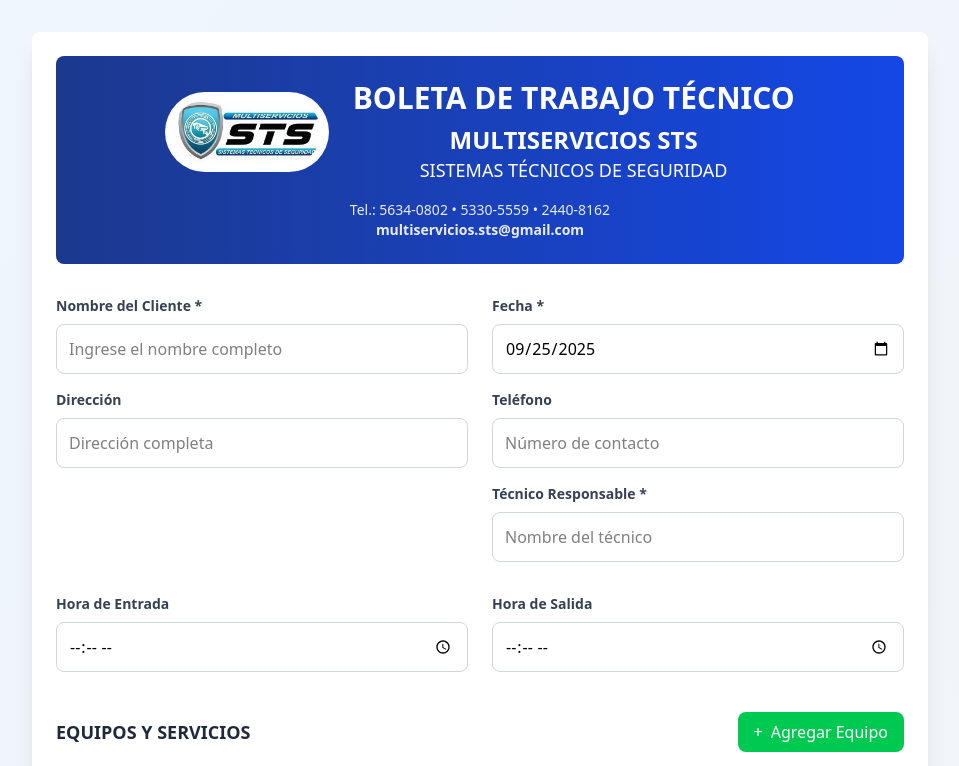
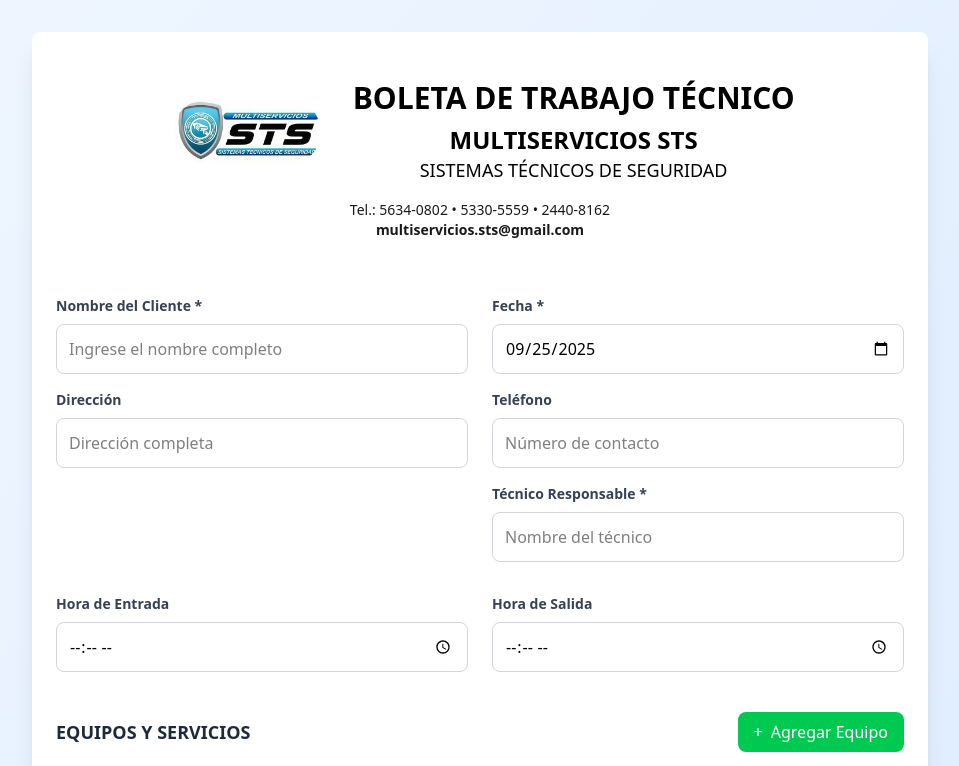
Before and after one commit to CristiaRosas/Boletas-de-trabajos-Multiservicios, a React (Vite) app: page / in a window 1280 px wide. Shown: the top 766 px of the page, without its empty margins (160-1119 px from the left). Built offline with nearby package versions, Linux system fonts and the light colour scheme.

Commit message:
cambio de diseño

```diff
--- a/src/pages/InformeControl.jsx
+++ b/src/pages/InformeControl.jsx
@@ -413,11 +413,11 @@
   };
 
   return (
-    <div className="min-h-screen bg-gradient-to-br from-blue-50 to-gray-100 py-8">
+    <div className="min-h-screen bg-gradient-to-br from-blue-50 to-blue-100 py-8">
       <div className="container mx-auto p-6 bg-white rounded-lg shadow-xl max-w-4xl">
 
         {/* Encabezado mejorado */}
-        <div className="text-center mb-8 p-6 bg-gradient-to-r from-blue-900 to-blue-700 text-white rounded-lg">
+        <div className="text-center mb-8 p-6 bg-gradient-to-r from-white-900 to-white-700 text-black rounded-lg">
           <div className="flex items-center justify-center mb-4">
             <img
               src={LogoMultis}
```
